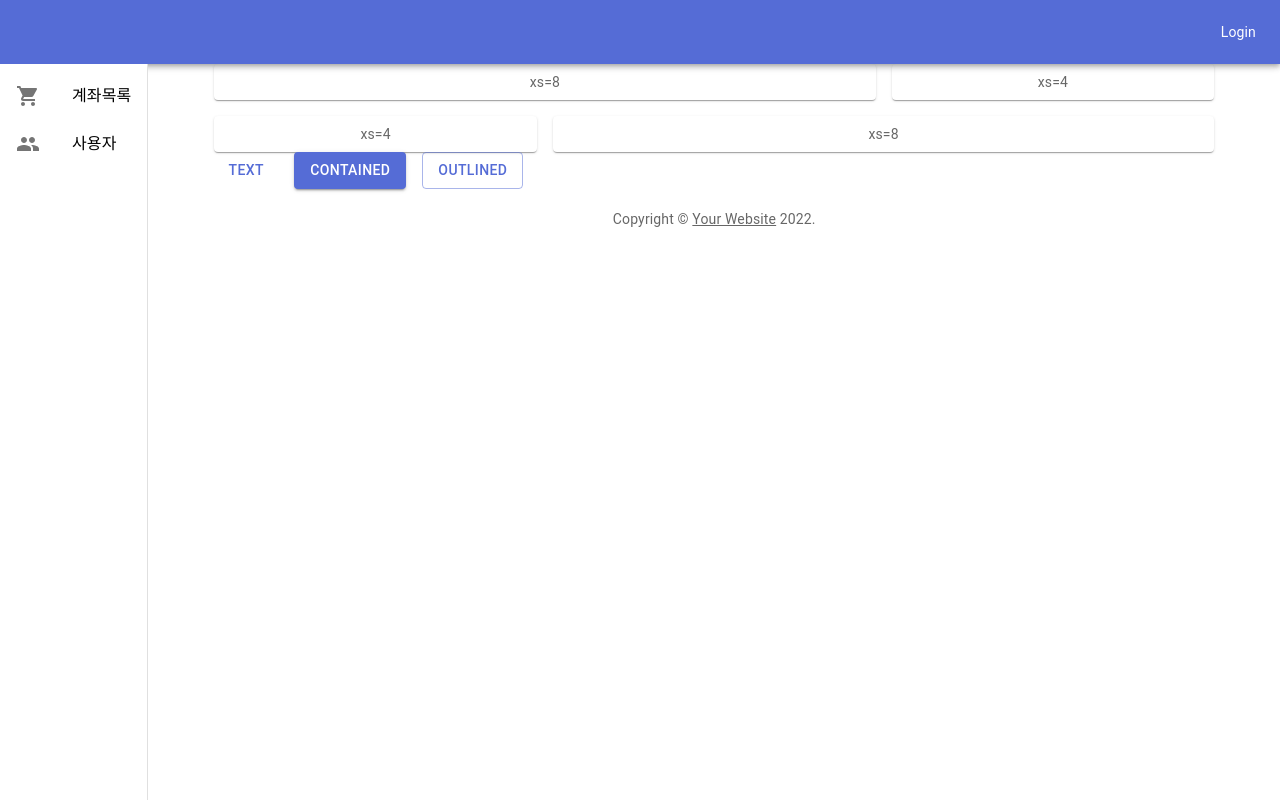
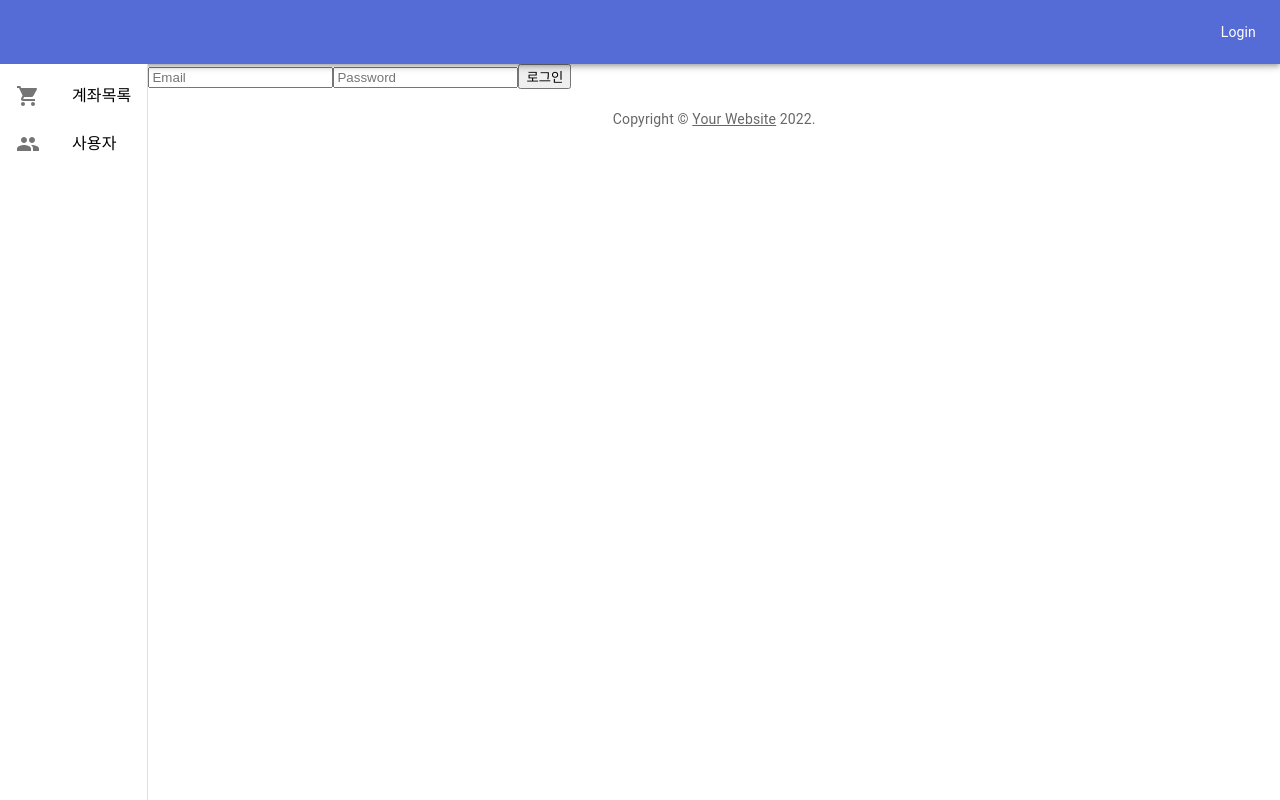
Before and after one commit to pre-on-boarding-fe-7team/pre-onboarding-assignment-week-4-1-team-7, a React (Create React App) app: page / in a window 1280 px wide. Built offline with nearby package versions, Linux system fonts and the light colour scheme.

Commit message:
Refactor: userForm 이름 수정 해결

```diff
--- a/src/App.js
+++ b/src/App.js
@@ -1,7 +1,6 @@
 import { Route, Routes } from 'react-router-dom';
 import { ROUTE } from './common/utils/constant';
 import Login from './pages/Login/Login';
-import Main from './pages/Main/Main';
 import NotFound from './pages/NotFound/NotFound';
 import Users from './pages/Users/Users';
 import Accounts from './pages/Accounts/Accounts';
@@ -20,7 +19,6 @@ function App({ auth, token }) {
         <Sider />
         <Div>
           <Routes>
-            <Route path={ROUTE.MAIN} element={<Main />} />
             <Route path={ROUTE.LOGIN} element={<Login auth={auth} token={token} />} />
             <Route path={ROUTE.USERS} element={<Users token={token} />} />
             <Route path={ROUTE.USERS_DETAIL} element={<UserDetail token={token} />} />
--- a/src/common/utils/constant.js
+++ b/src/common/utils/constant.js
@@ -1,6 +1,5 @@
 export const ROUTE = {
-  MAIN: '/',
-  LOGIN: '/login',
+  LOGIN: '/',
   USERS: '/users',
   USERS_DETAIL: '/users/:id',
   ACCOUNTS: '/accounts',
--- a/src/pages/Main/Main.jsx
+++ /dev/null
@@ -1,32 +0,0 @@
-import Grid from '@mui/material/Unstable_Grid2';
-import Stack from '@mui/material/Stack';
-import Button from '@mui/material/Button';
-import { Container, Item } from './Main.style';
-
-function Main() {
-  return (
-    <Container maxWidth={'1000px'} sx={{ flexGrow: 1 }}>
-      <Grid container spacing={2}>
-        <Grid xs={8}>
-          <Item>xs=8</Item>
-        </Grid>
-        <Grid xs={4}>
-          <Item>xs=4</Item>
-        </Grid>
-        <Grid xs={4}>
-          <Item>xs=4</Item>
-        </Grid>
-        <Grid xs={8}>
-          <Item>xs=8 </Item>
-        </Grid>
-      </Grid>
-      <Stack spacing={2} direction="row">
-        <Button variant="text">Text</Button>
-        <Button variant="contained">Contained</Button>
-        <Button variant="outlined">Outlined</Button>
-      </Stack>
-    </Container>
-  );
-}
-
-export default Main;
--- a/src/pages/Main/Main.style.js
+++ /dev/null
@@ -1,17 +0,0 @@
-import { styled } from '@mui/material/styles';
-import Paper from '@mui/material/Paper';
-import Box from '@mui/material/Box';
-
-// mui tutorial
-export const Item = styled(Paper)(({ theme }) => ({
-  backgroundColor: theme.palette.mode === 'dark' ? '#1A2027' : '#fff',
-  ...theme.typography.body2,
-  padding: theme.spacing(1),
-  textAlign: 'center',
-  color: theme.palette.text.secondary,
-}));
-
-export const Container = styled(Box)(({ theme }) => ({
-  margin: '0 auto',
-  maxWidth: '1000px',
-}));
--- a/src/pages/UserDetail/UserForm.jsx
+++ b/src/pages/UserDetail/UserForm.jsx
@@ -14,8 +14,9 @@ import useInputs from '../../hooks/useInputs';
 
 const UserForm = ({ userData, userId }) => {
   const [isform, setIsform] = useState(false);
-  const [userValues, onChangeValues] = useInputs({ name: userData.name });
+  const [userValues, onChangeValues] = useInputs(userData.name);
   const { name } = userValues;
+  console.info(name);
   const handleClickUserPatch = () => {
     setIsform(!isform);
     apiservice.patchUserDataApi(userValues, userId);
@@ -55,7 +56,7 @@ const UserForm = ({ userData, userId }) => {
                 <Input type="text" name="name" value={name} onChange={onChangeValues} />{' '}
               </TableCell>
             ) : (
-              <TableCell>{userData.name}</TableCell>
+              <TableCell>{name ? name : userData.name}</TableCell>
             )}
             <TableCell>{userData.gender_origin}</TableCell>
             <TableCell>{userData.age}</TableCell>
--- a/src/pages/Users/Users.style.js
+++ /dev/null
@@ -1,5 +0,0 @@
-import styled from 'styled-components';
-
-export const Container = styled.div`
-  border: 2px solid salmon;
-`;
```
Also changed, not shown: src/pages/Users/UserTable.jsx (deleted, +0 -65 lines).
